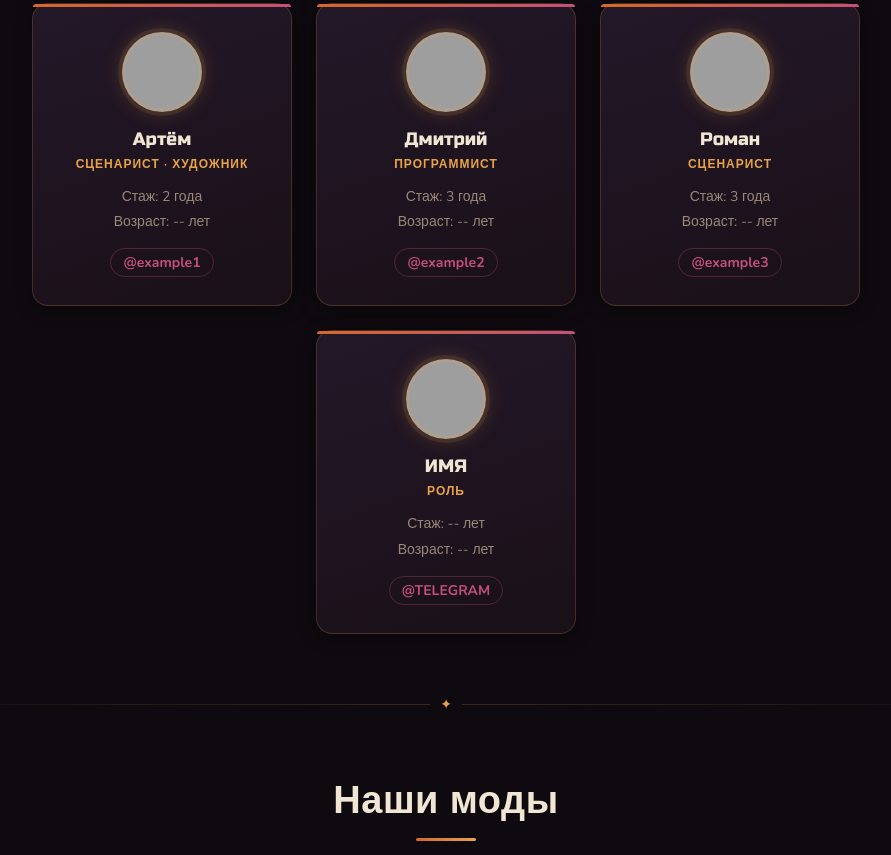
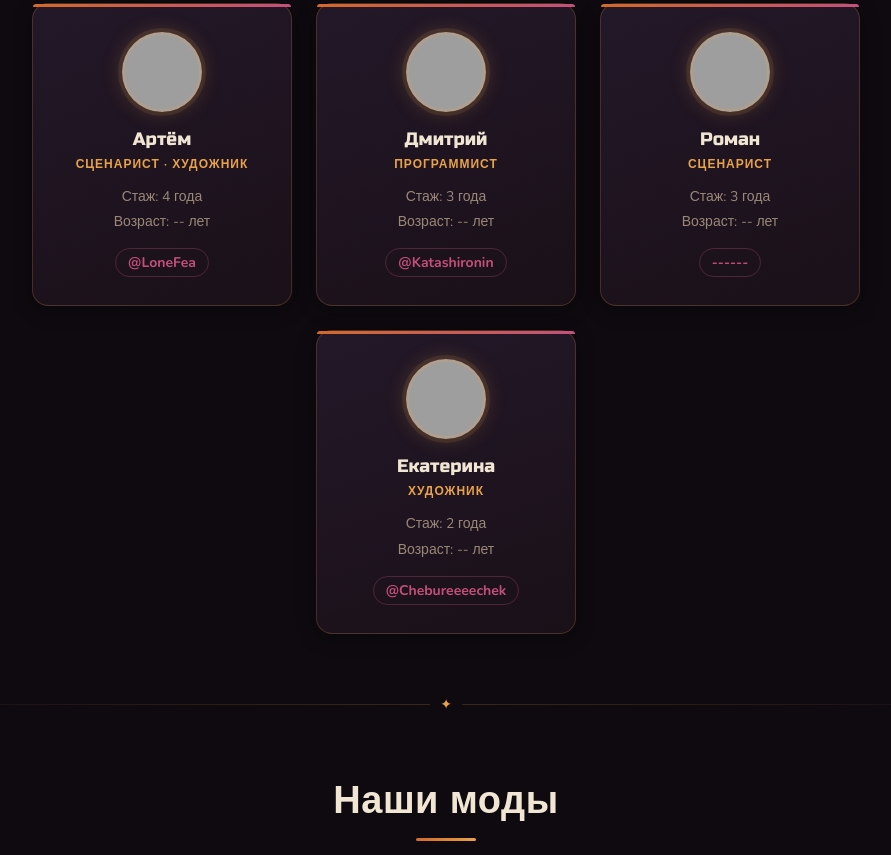
Before and after one commit to summertimepioneers/website, a plain HTML site: page index.html in a window 1280 px wide. Shown: the part 1425-2280 px from the top of the page, without its empty margins (194-1085 px from the left). Drawn offline with nearby package versions, Linux system fonts and the light colour scheme; grey boxes are pictures that could not be loaded.

Commit message:
Add files via upload

```diff
--- a/index.html
+++ b/index.html
@@ -626,8 +626,8 @@ footer a:hover { text-decoration:underline; }
       <div class="team-avatar" style="background-image:url('https://cdn-icons-png.flaticon.com/512/266/266033.png')"></div>
       <div class="team-name">Артём</div>
       <div class="team-role">Сценарист · Художник</div>
-      <div class="team-meta">Стаж: 2 года<br>Возраст: -- лет</div>
-      <div class="team-contact"><a href="https://t.me/example1" target="_blank">@example1</a></div>
+      <div class="team-meta">Стаж: 4 года<br>Возраст: -- лет</div>
+      <div class="team-contact"><a href="https://t.me/example1" target="_blank">@LoneFea</a></div>
     </div>
 
     <!-- ── Участник 2 ── -->
@@ -636,7 +636,7 @@ footer a:hover { text-decoration:underline; }
       <div class="team-name">Дмитрий</div>
       <div class="team-role">Программист</div>
       <div class="team-meta">Стаж: 3 года<br>Возраст: -- лет</div>
-      <div class="team-contact"><a href="https://t.me/example2" target="_blank">@example2</a></div>
+      <div class="team-contact"><a href="https://t.me/example2" target="_blank">@Katashironin</a></div>
     </div>
 
     <!-- ── Участник 3 ── -->
@@ -645,7 +645,7 @@ footer a:hover { text-decoration:underline; }
       <div class="team-name">Роман</div>
       <div class="team-role">Сценарист</div>
       <div class="team-meta">Стаж: 3 года<br>Возраст: -- лет</div>
-      <div class="team-contact"><a href="https://t.me/example3" target="_blank">@example3</a></div>
+      <div class="team-contact"><a href="https://t.me/example3" target="_blank">------</a></div>
     </div>
 
     <!--
@@ -660,10 +660,10 @@ footer a:hover { text-decoration:underline; }
     -->
     <div class="team-card">
       <div class="team-avatar" style="background-image:url('https://cdn-icons-png.flaticon.com/512/266/266033.png')"></div>
-      <div class="team-name">ИМЯ</div>
-      <div class="team-role">РОЛЬ</div>
-      <div class="team-meta">Стаж: -- лет<br>Возраст: -- лет</div>
-      <div class="team-contact"><a href="https://t.me/TELEGRAM" target="_blank">@TELEGRAM</a></div>
+      <div class="team-name">Екатерина</div>
+      <div class="team-role">Художник</div>
+      <div class="team-meta">Стаж: 2 года<br>Возраст: -- лет</div>
+      <div class="team-contact"><a href="https://t.me/TELEGRAM" target="_blank">@Chebureeeechek</a></div>
     </div>
     <!-- /НОВЫЙ УЧАСТНИК -->
 
@@ -697,7 +697,7 @@ footer a:hover { text-decoration:underline; }
 
       <!-- Мод 1 — готовый, кликабельный -->
       <div class="mod-card" onclick="window.open('https://steamcommunity.com/sharedfiles/filedetails/?id=3373523621','_blank')">
-        <div class="mod-inner" style="background-image:url('https://shared.akamai.steamstatic.com/store_item_assets/steam/apps/331470/capsule_616x353_russian.jpg?t=1741850740')"></div>
+        <div class="mod-inner" style="background-image:url('https://i.postimg.cc/dVyZRgkN/Beskonecnaa-Zima442.png')"></div>
       </div>
 
       <!-- Мод 2 — в разработке. data-toast — текст который появится при клике -->
```
